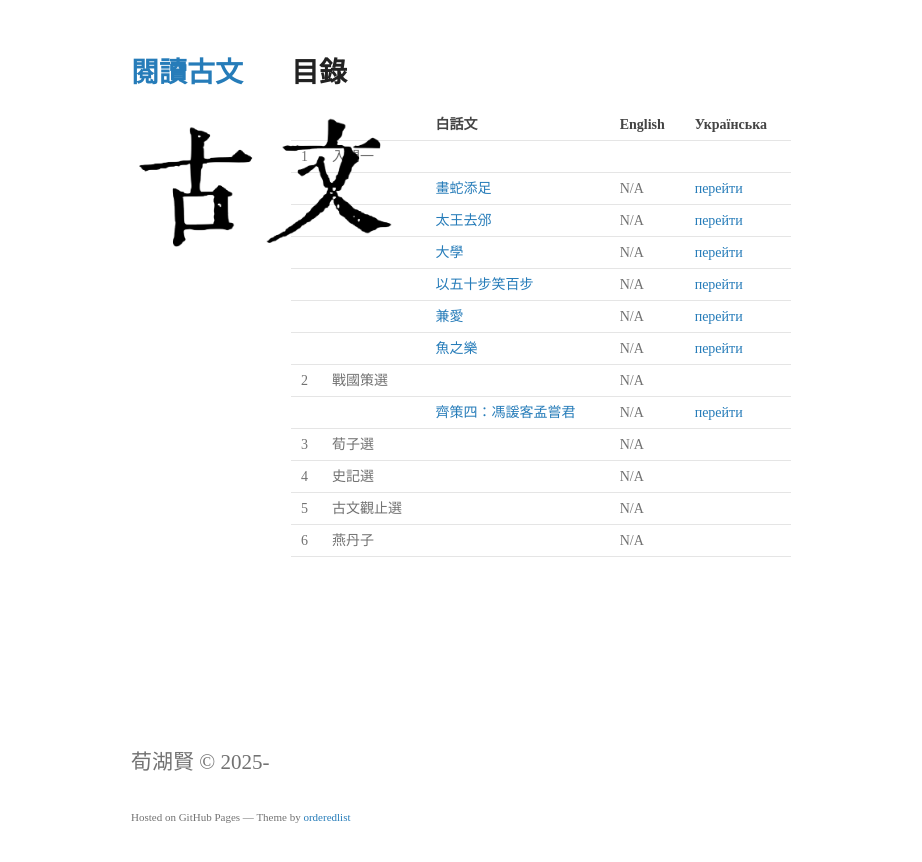
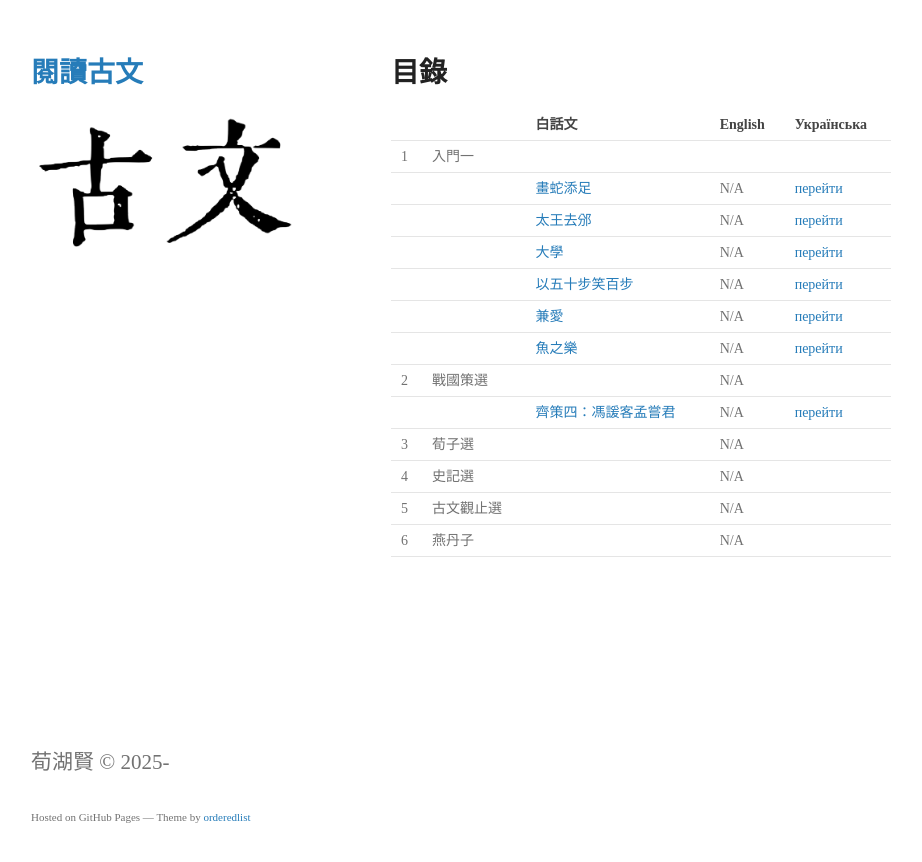
Before and after one commit to DOzernyi/wenyanwen, a Jekyll site: the page built from index.md, in a window 1280 px wide. Shown: the top 862 px of the page, without its empty margins (179-1101 px from the left). Built offline with Jekyll 4.4.1, drawn with Linux system fonts in a browser that asks for light colours; some web fonts are replaced; the repository's description, which GitHub fills in, is left out.

Commit message:
Update jekyll-theme-minimal.scss

```diff
--- a/_sass/jekyll-theme-minimal.scss
+++ b/_sass/jekyll-theme-minimal.scss
@@ -56,7 +56,7 @@ a:hover small {
 }
 
 .wrapper {
-  width:660px;
+  width:860px;
   margin:0 auto;
 }
 
```
